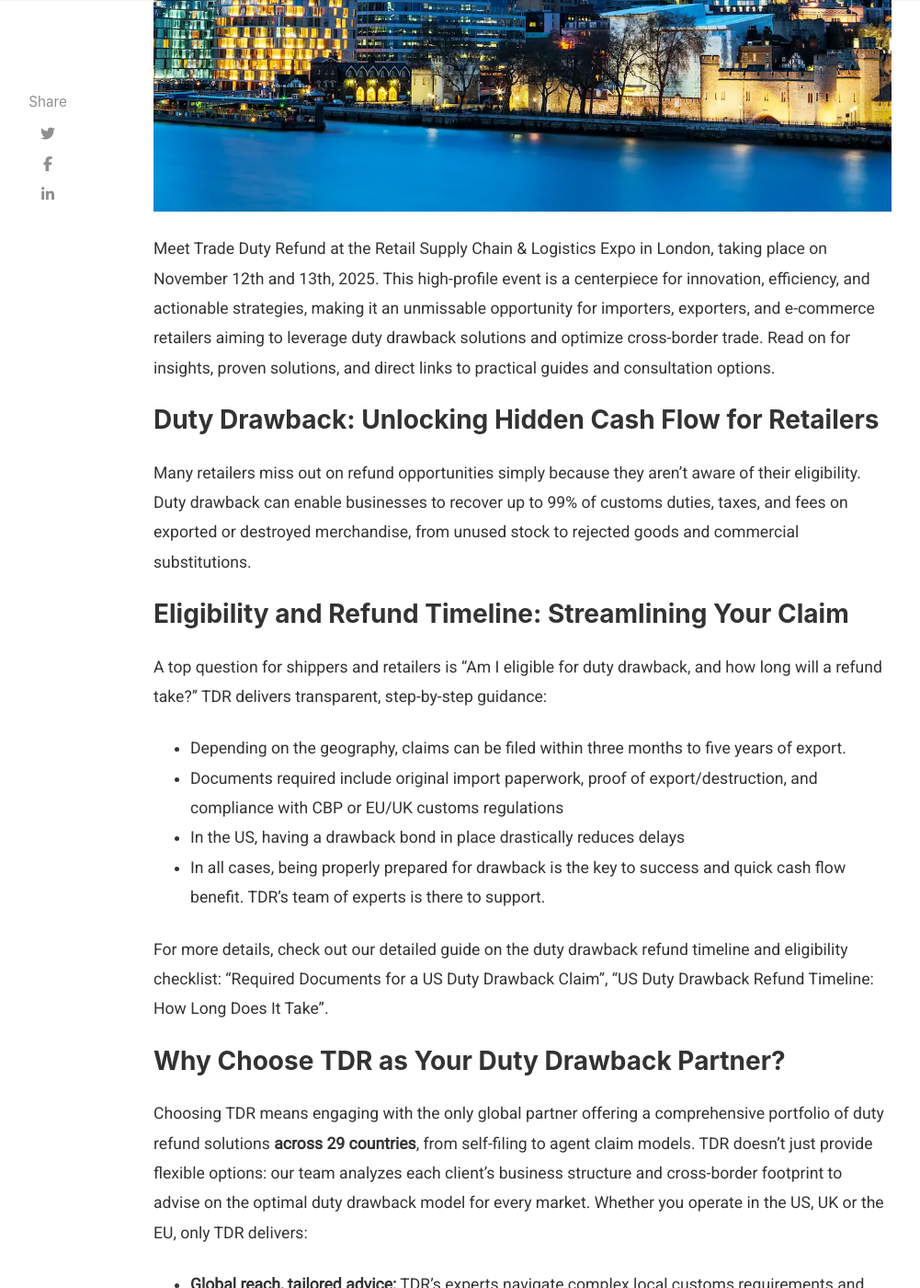
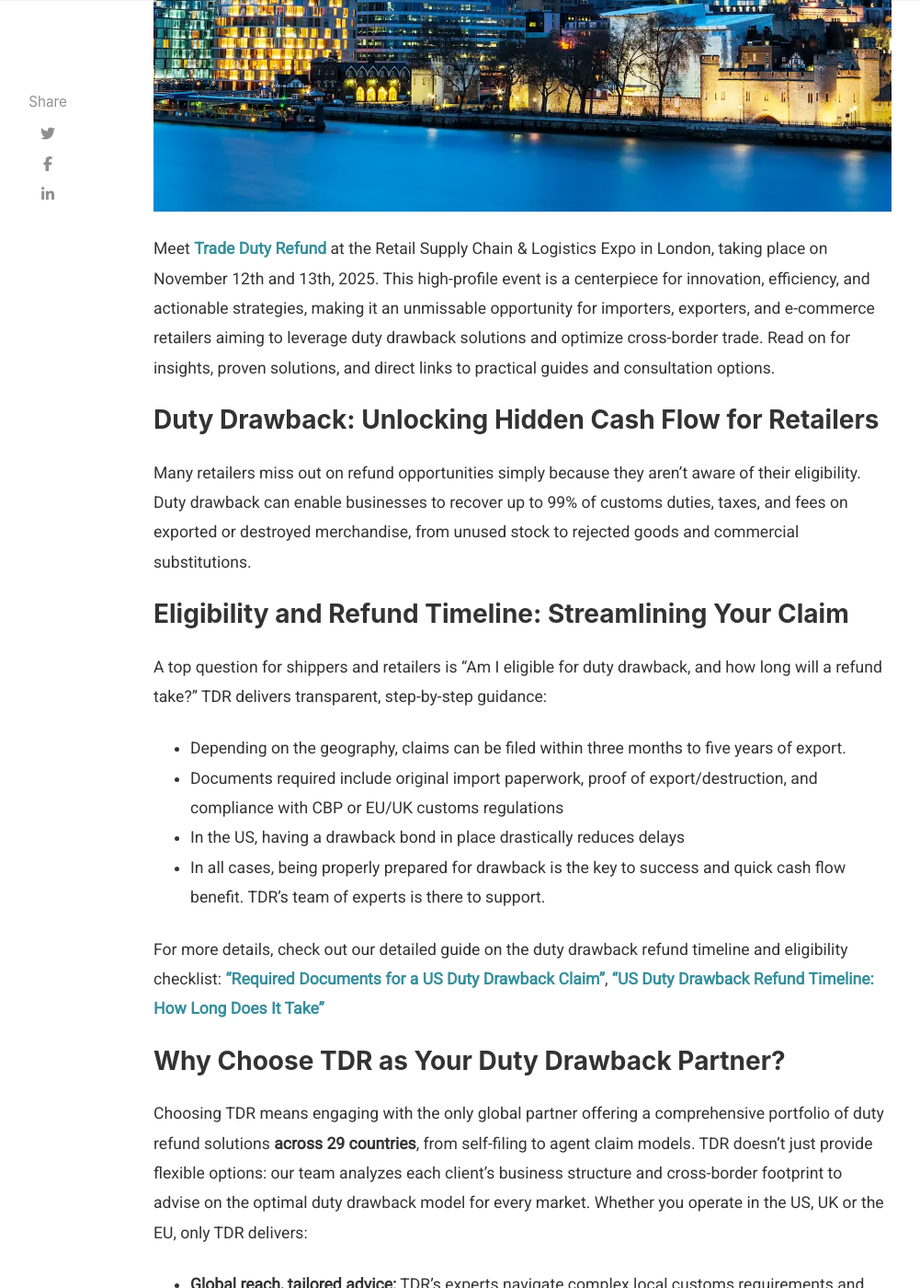
Before and after one commit to madeInLagny/TDR-EN-BLOG, a Jekyll site: the page built from _posts/2025-10-27-tdr-at-retail-supply-chain-and-logistics-expo-london.md, in a window 1280 px wide and 1400 px high, scrolled down 798 px. Shown: the whole window at 92% size, without its empty margins (118-1119 px from the left). Built offline with Jekyll 4.4.1, drawn with Linux system fonts in a browser that asks for light colours; nearby versions of some CDN libraries; some web fonts are replaced; comment, search, counter and statistics services are not loaded; part of the change alters nothing that is shown; some of the changed text lies outside the part shown.

```diff
--- a/_posts/2025-10-27-tdr-at-retail-supply-chain-and-logistics-expo-london.md
+++ b/_posts/2025-10-27-tdr-at-retail-supply-chain-and-logistics-expo-london.md
@@ -8,7 +8,7 @@ comments: false
 author: TDR
 ---
 
-Meet Trade Duty Refund at the Retail Supply Chain & Logistics Expo in London, taking place on November 12th and 13th, 2025. This high-profile event is a centerpiece for innovation, efficiency, and actionable strategies, making it an unmissable opportunity for importers, exporters, and e-commerce retailers aiming to leverage duty drawback solutions and optimize cross-border trade. Read on for insights, proven solutions, and direct links to practical guides and consultation options.
+Meet [**Trade Duty Refund**](https://tradedutyrefund.com?utm_source=Blog&utm_medium=Post&utm_campaign=20251027Article) at the Retail Supply Chain & Logistics Expo in London, taking place on November 12th and 13th, 2025. This high-profile event is a centerpiece for innovation, efficiency, and actionable strategies, making it an unmissable opportunity for importers, exporters, and e-commerce retailers aiming to leverage duty drawback solutions and optimize cross-border trade. Read on for insights, proven solutions, and direct links to practical guides and consultation options.
 
 ### Duty Drawback: Unlocking Hidden Cash Flow for Retailers
 
@@ -23,7 +23,8 @@ A top question for shippers and retailers is “Am I eligible for duty drawback,
 - In the US, having a drawback bond in place drastically reduces delays
 - In all cases, being properly prepared for drawback is the key to success and quick cash flow benefit. TDR's team of experts is there to support.
 
-For more details, check out our detailed guide on the duty drawback refund timeline and eligibility checklist: “Required Documents for a US Duty Drawback Claim”, “US Duty Drawback Refund Timeline: How Long Does It Take”.
+For more details, check out our detailed guide on the duty drawback refund timeline and eligibility checklist: [**“Required Documents for a US Duty Drawback Claim”**](https://tradedutyrefund.com/required-documents-for-a-us-duty-drawback-claim.html?utm_source=Blog&utm_medium=Post&utm_campaign=20251027Article), [**“US Duty Drawback Refund Timeline: How Long Does It Take”**](https://tradedutyrefund.com/us-duty-drawback-refund-timeline-how-long-does-it-take.html?utm_source=Blog&utm_medium=Post&utm_campaign=20251027Article)
+
 
 ### Why Choose TDR as Your Duty Drawback Partner?
 
@@ -39,4 +40,4 @@ Let TDR simplify the complexity of duty refund management so you can focus on gr
 
 ### Won't attend the event? Book Your Free Consultation Today
 
-Ready to transform your duty drawback process and returns management? Book a personalized consultation with TDR now or download the latest “Practical Guide to Customs Duties on Returns” for step-by-step instructions.
+Ready to transform your duty drawback process and returns management? [Book a personalized consultation](https://tradedutyrefund.com/contact-us.html?utm_source=Blog&utm_medium=Post&utm_campaign=20251027Article) with TDR now or download the latest “Practical Guide to Customs Duties on Returns” for step-by-step instructions.
```
